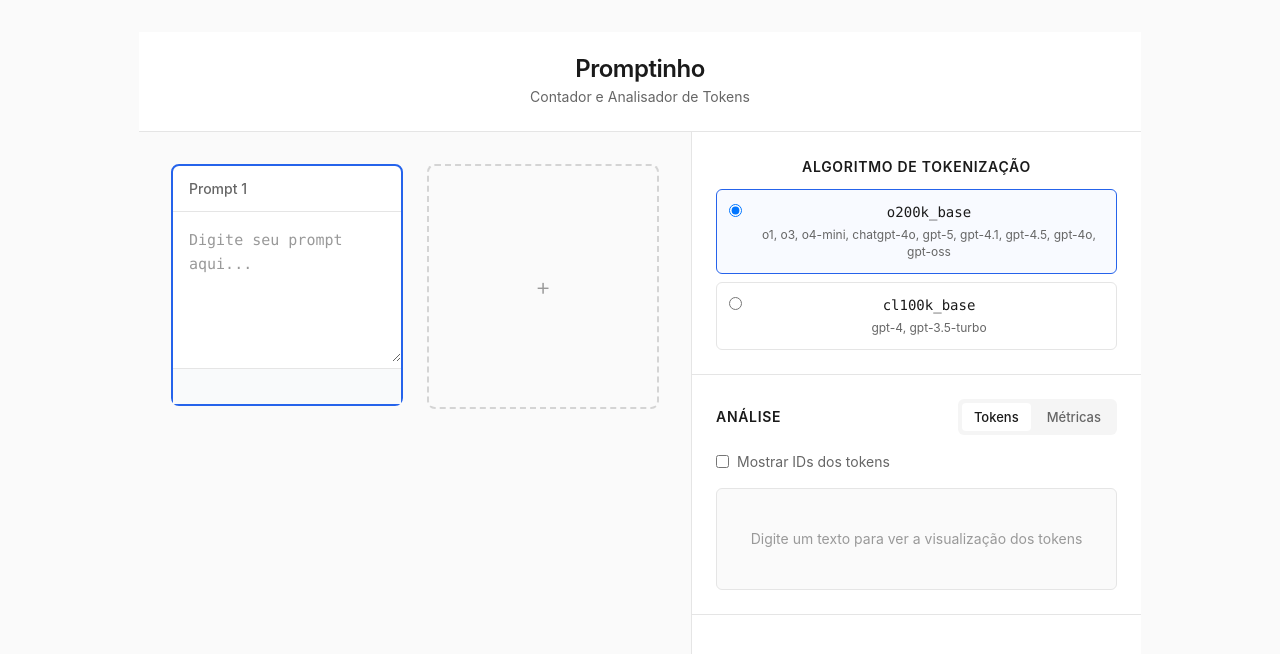
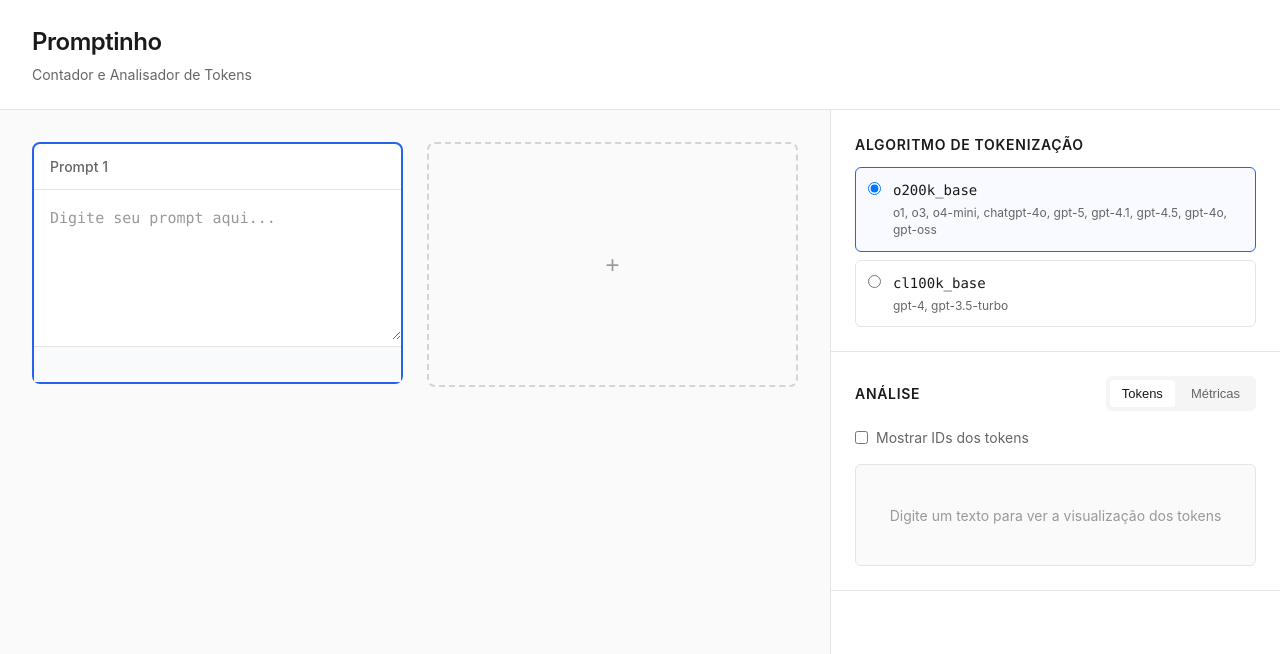
Before and after one commit to BrunoAseff/promptinho, a Vue app in the folder frontend/: page / in a window 1280 px wide. Shown: the top 654 px of the page. Built offline with nearby package versions, Linux system fonts and the light colour scheme.

Commit message:
refactor: adjust styles

```diff
--- a/frontend/src/style.css
+++ b/frontend/src/style.css
@@ -1,79 +1,38 @@
-:root {
-  font-family: system-ui, Avenir, Helvetica, Arial, sans-serif;
-  line-height: 1.5;
-  font-weight: 400;
-
-  color-scheme: light dark;
-  color: rgba(255, 255, 255, 0.87);
-  background-color: #242424;
-
-  font-synthesis: none;
-  text-rendering: optimizeLegibility;
-  -webkit-font-smoothing: antialiased;
-  -moz-osx-font-smoothing: grayscale;
+* {
+  margin: 0;
+  padding: 0;
+  box-sizing: border-box;
 }
 
-a {
-  font-weight: 500;
-  color: #646cff;
-  text-decoration: inherit;
-}
-a:hover {
-  color: #535bf2;
+html,
+body {
+  height: 100%;
+  overflow: hidden;
 }
 
 body {
-  margin: 0;
-  display: flex;
-  place-items: center;
-  min-width: 320px;
-  min-height: 100vh;
+  font-family: -apple-system, BlinkMacSystemFont, 'Segoe UI', Roboto, Oxygen,
+    Ubuntu, Cantarell, sans-serif;
+  -webkit-font-smoothing: antialiased;
+  -moz-osx-font-smoothing: grayscale;
+  background: var(--color-bg-secondary);
+  color: var(--color-text-primary);
 }
 
-h1 {
-  font-size: 3.2em;
-  line-height: 1.1;
+::-webkit-scrollbar {
+  width: 8px;
+  height: 8px;
 }
 
-button {
-  border-radius: 8px;
-  border: 1px solid transparent;
-  padding: 0.6em 1.2em;
-  font-size: 1em;
-  font-weight: 500;
-  font-family: inherit;
-  background-color: #1a1a1a;
-  cursor: pointer;
-  transition: border-color 0.25s;
-}
-button:hover {
-  border-color: #646cff;
-}
-button:focus,
-button:focus-visible {
-  outline: 4px auto -webkit-focus-ring-color;
+::-webkit-scrollbar-track {
+  background: transparent;
 }
 
-.card {
-  padding: 2em;
+::-webkit-scrollbar-thumb {
+  background: var(--color-scrollbar-thumb);
+  border-radius: 4px;
 }
 
-#app {
-  max-width: 1280px;
-  margin: 0 auto;
-  padding: 2rem;
-  text-align: center;
+::-webkit-scrollbar-thumb:hover {
+  background: var(--color-scrollbar-thumb-hover);
 }
-
-@media (prefers-color-scheme: light) {
-  :root {
-    color: #213547;
-    background-color: #ffffff;
-  }
-  a:hover {
-    color: #747bff;
-  }
-  button {
-    background-color: #f9f9f9;
-  }
-}
```
